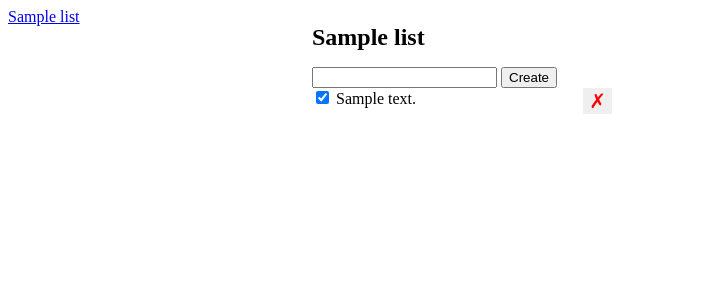
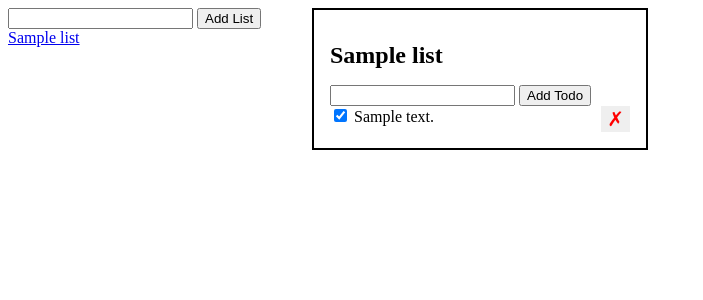
Before and after one commit to dubiZA/nd-fullstack, a Flask app: page /lists/1 in a window 1280 px wide. Shown: the top 300 px of the page, without its empty margins (0-703 px from the left). Run offline with Flask 2, Linux system fonts and the light colour scheme; tables that the repository leaves empty hold one stand-in row (values such as "Sample post").

Commit message:
Add list create form

```diff
--- a/todo_app/templates/index.html
+++ b/todo_app/templates/index.html
@@ -37,10 +37,20 @@
             display: inline-block;
             vertical-align: top;
         }
+
+        .todos-wrapper {
+            border: 2px solid black;
+            padding: 1em;
+        }
     </style>
 </head>
 <body>
     <div class="lists-wrapper">
+        <form id="list-form">
+            <div id="list-error" class="hidden">Something went wrong!</div>
+            <input id="list-name" type="text" name="list-name" />
+            <input type="submit" value="Add List" name="add-list" />
+        </form>
         <ul>
             {% for list in lists %}
             <li>
@@ -51,10 +61,10 @@
     </div>
     <div class="todos-wrapper">
         <h1>{{ active_list.name }}</h1>
-        <form id="form">
+        <form id="todo-form">
             <div id="error" class="hidden">Something went wrong!</div>
             <input id="description" type="text" name="description" />
-            <input type="submit" value="Create" name="create" />
+            <input type="submit" value="Add Todo" name="add-todo" />
         </form>
         <ul id="todos">
             {% for todo in todos %}
@@ -112,7 +122,7 @@
                 })
             }
         }
-        document.getElementById('form').onsubmit = function(e) {
+        document.getElementById('todo-form').onsubmit = function(e) {
             e.preventDefault();
             fetch('/todos/create', {
                 method: 'POST',
```
